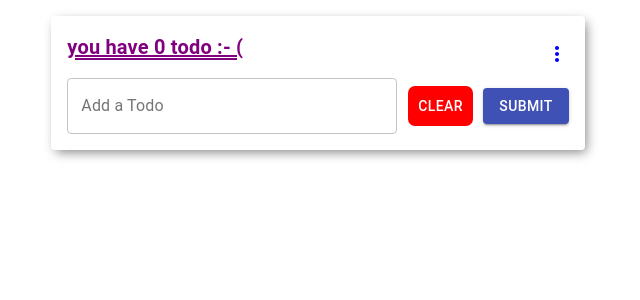
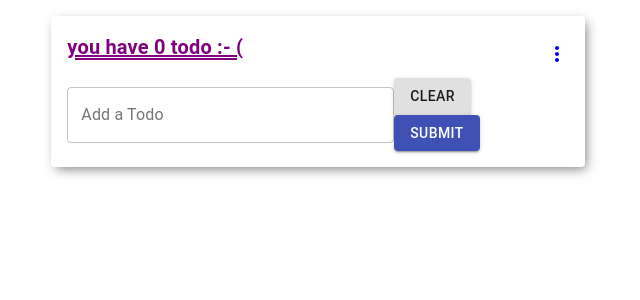
Before and after one commit to Eyyan-Amir/FunctionalTodo, a React (Create React App) app: page / in a window 1280 px wide. Shown: the top 300 px of the page, without its empty margins (322-962 px from the left). Built offline with nearby package versions, Linux system fonts and the light colour scheme.

Commit message:
new commit

```diff
--- a/package.json
+++ b/package.json
@@ -1,4 +1,5 @@
 {
+  "homepage": "https://eyyanamir.github.io/FunctionalTodo",
   "name": "functionaltodo",
   "version": "0.1.0",
   "private": true,
@@ -8,6 +9,7 @@
     "@testing-library/jest-dom": "^5.11.6",
     "@testing-library/react": "^11.2.2",
     "@testing-library/user-event": "^12.6.0",
+    "gh-pages": "^3.2.3",
     "react": "^17.0.1",
     "react-dom": "^17.0.1",
     "react-responsive-modal": "^6.0.0",
@@ -15,6 +17,8 @@
     "web-vitals": "^0.2.4"
   },
   "scripts": {
+    "predeploy": "npm run build",
+    "deploy": "gh-pages -d build",
     "start": "react-scripts start",
     "build": "react-scripts build",
     "test": "react-scripts test",
--- a/src/App.js
+++ b/src/App.js
@@ -114,13 +114,7 @@ const useStyle = makeStyles((theme) => ({
 		color: "blue",
 	},
 	clearBtn: {
-		position: "absolute",
-		padding: " 8px 10px",
-		borderRadius: "7px",
-		marginLeft: "-200%",
-		textDecoration: "none",
-		color: "white",
-		backgroundColor: "Red",
+		marginRight: "14px",
 	},
 	todoHeader: {
 		color: "purple",
@@ -369,12 +363,17 @@ function App() {
 											onKeyDown={handleKey}
 											autoComplete='off'
 										/>
-										<Button variant='contained' color='primary' onClick={handleAddTodo}>
-											Submit
-											<a className={classes.clearBtn} href='#' onClick={clear}>
+										<div>
+											{/* <a  href='javascript:void(0)' >
 												Clear
-											</a>
-										</Button>
+											</a> */}
+											<Button variant='contained' className={classes.clearBtn} color='default' onClick={clear}>
+												Clear
+											</Button>
+											<Button variant='contained' color='primary' onClick={handleAddTodo}>
+												Submit
+											</Button>
+										</div>
 									</div>
 								</CardContent>
 							</>
```
Also changed, not shown: 2 other files (tests, documents, lock files or other folders).
